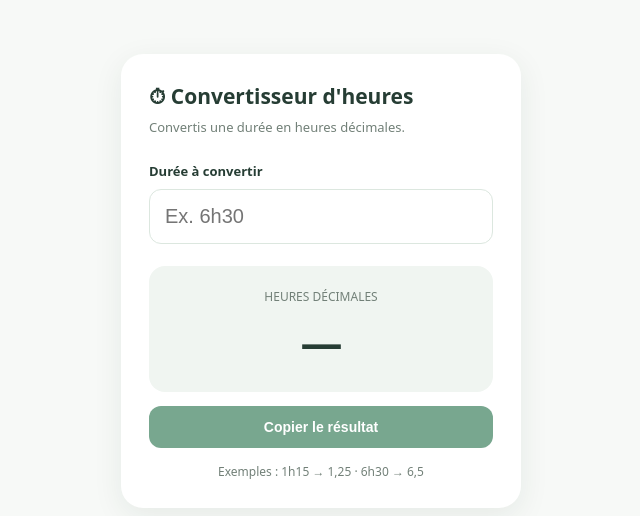
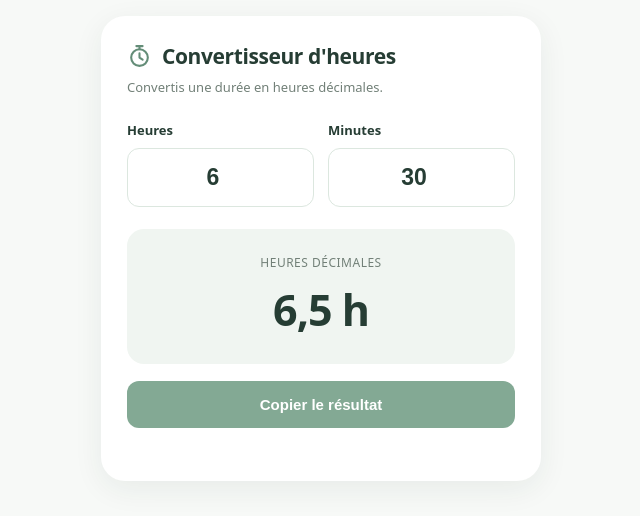
Before and after one commit to sowmchd-sketch/calculateur-recuperation, a plain HTML site: page conversion.html in a window 1280 px wide. Both pictures are taken after a click on the button "Copier le résultat". Shown: the whole page, without its empty margins (319-959 px from the left). Drawn offline with Linux system fonts and the light colour scheme.

Commit message:
Update conversion.html

```diff
--- a/conversion.html
+++ b/conversion.html
@@ -5,41 +5,66 @@
 <meta charset="UTF-8">
 <meta name="viewport" content="width=device-width, initial-scale=1">
 <title>Convertisseur d'heures</title>
+
 <style>
 :root {
-  --sage: #78a78f;
+  --sage: #83a994;
+  --sage-dark: #648d78;
   --dark: #263d34;
   --muted: #728078;
   --soft: #f0f5f1;
 }
-* { box-sizing: border-box; }
+
+* {
+  box-sizing: border-box;
+}
 
 body {
   margin: 0;
-  padding: 24px 14px;
+  padding: 16px;
   background: #f7f9f7;
-  font-family: system-ui, sans-serif;
+  font-family: system-ui, -apple-system, sans-serif;
   color: var(--dark);
 }
 
 .card {
-  max-width: 400px;
-  margin: 30px auto;
+  max-width: 440px;
+  margin: 0 auto;
+  padding: 26px;
   background: white;
-  padding: 28px;
-  border-radius: 22px;
-  box-shadow: 0 8px 30px rgba(30,60,40,.08);
+  border-radius: 24px;
+  box-shadow: 0 8px 30px rgba(30,60,40,.07);
+}
+
+.header {
+  display: flex;
+  align-items: center;
+  gap: 10px;
+  margin-bottom: 8px;
+}
+
+.header svg {
+  width: 25px;
+  height: 25px;
+  stroke: var(--sage-dark);
 }
 
 h1 {
   font-size: 21px;
-  margin: 0 0 8px;
+  margin: 0;
+  letter-spacing: -.4px;
 }
 
 .subtitle {
+  font-size: 13px;
   color: var(--muted);
-  font-size: 13px;
-  margin-bottom: 26px;
+  margin: 0 0 25px;
+}
+
+.fields {
+  display: grid;
+  grid-template-columns: 1fr 1fr;
+  gap: 14px;
 }
 
 label {
@@ -51,23 +76,26 @@ label {
 
 input {
   width: 100%;
-  padding: 15px;
+  padding: 15px 12px;
   border: 1px solid #dce7df;
   border-radius: 12px;
-  font-size: 20px;
+  background: white;
+  color: var(--dark);
+  font-size: 23px;
+  font-weight: 600;
+  text-align: center;
   outline: none;
-  color: var(--dark);
-  background: #fff;
 }
 
 input:focus {
   border-color: var(--sage);
+  box-shadow: 0 0 0 3px rgba(131,169,148,.13);
 }
 
 .result {
   background: var(--soft);
-  border-radius: 16px;
-  padding: 22px;
+  border-radius: 17px;
+  padding: 25px 15px;
   margin-top: 22px;
   text-align: center;
 }
@@ -75,127 +103,244 @@ input:focus {
 .result-label {
   font-size: 12px;
   color: var(--muted);
-  margin-bottom: 8px;
+  letter-spacing: .5px;
+  margin-bottom: 9px;
 }
 
 .result-value {
-  font-size: 42px;
+  font-size: 43px;
   font-weight: 750;
   letter-spacing: -1px;
+  overflow-wrap: anywhere;
 }
 
 button {
   width: 100%;
-  padding: 13px;
-  margin-top: 14px;
+  padding: 15px;
+  margin-top: 17px;
   background: var(--sage);
+  color: white;
   border: none;
   border-radius: 12px;
-  color: white;
+  font-size: 15px;
   font-weight: 650;
-  font-size: 14px;
   cursor: pointer;
 }
 
 button:hover {
-  background: #638e78;
+  background: var(--sage-dark);
 }
 
-.hint {
-  margin-top: 15px;
+button:disabled {
+  opacity: .5;
+  cursor: not-allowed;
+}
+
+.feedback {
+  min-height: 17px;
+  margin-top: 10px;
   text-align: center;
+  font-size: 12px;
   color: var(--muted);
-  font-size: 12px;
+}
+
+@media (max-width: 400px) {
+  .card {
+    padding: 20px;
+  }
+
+  h1 {
+    font-size: 19px;
+  }
+
+  .result-value {
+    font-size: 38px;
+  }
 }
 </style>
 </head>
+
 <body>
 
 <div class="card">
-  <h1>⏱ Convertisseur d'heures</h1>
-  <div class="subtitle">
-    Convertis une durée en heures décimales.
+
+  <div class="header">
+    <svg viewBox="0 0 24 24"
+         fill="none"
+         stroke-width="2"
+         stroke-linecap="round"
+         stroke-linejoin="round">
+      <circle cx="12" cy="13" r="8"/>
+      <path d="M12 9v4l3 2"/>
+      <path d="M9 2h6"/>
+      <path d="M12 2v3"/>
+    </svg>
+
+    <h1>Convertisseur d'heures</h1>
   </div>
 
-  <label for="duree">Durée à convertir</label>
-  <input
-    id="duree"
-    type="text"
-    placeholder="Ex. 6h30"
-    autocomplete="off"
-    oninput="convertir()"
-  >
+  <p class="subtitle">
+    Convertis une durée en heures décimales.
+  </p>
+
+  <div class="fields">
+
+    <div>
+      <label for="heures">Heures</label>
+      <input
+        id="heures"
+        type="number"
+        min="0"
+        step="1"
+        value="6"
+        inputmode="numeric"
+      >
+    </div>
+
+    <div>
+      <label for="minutes">Minutes</label>
+      <input
+        id="minutes"
+        type="number"
+        min="0"
+        max="59"
+        step="1"
+        value="30"
+        inputmode="numeric"
+      >
+    </div>
+
+  </div>
 
   <div class="result">
-    <div class="result-label">HEURES DÉCIMALES</div>
-    <div class="result-value" id="resultat">—</div>
+    <div class="result-label">
+      HEURES DÉCIMALES
+    </div>
+
+    <div
+      class="result-value"
+      id="resultat"
+      aria-live="polite">
+      6,5 h
+    </div>
   </div>
 
-  <button onclick="copier()">Copier le résultat</button>
+  <button id="copier" type="button">
+    Copier le résultat
+  </button>
 
-  <div class="hint">
-    Exemples : 1h15 → 1,25 · 6h30 → 6,5
+  <div
+    class="feedback"
+    id="feedback"
+    aria-live="polite">
   </div>
+
 </div>
 
 <script>
+const heuresInput = document.getElementById("heures");
+const minutesInput = document.getElementById("minutes");
+const resultat = document.getElementById("resultat");
+const bouton = document.getElementById("copier");
+const feedback = document.getElementById("feedback");
+
 let valeur = "";
 
 function convertir() {
-  const texte = document.getElementById("duree")
-    .value.trim().toLowerCase().replace(/\s/g, "");
+  const h = Number(heuresInput.value);
+  const m = Number(minutesInput.value);
 
-  const resultat = document.getElementById("resultat");
+  const valide =
+    heuresInput.value.trim() !== "" &&
+    minutesInput.value.trim() !== "" &&
+    Number.isSafeInteger(h) &&
+    Number.isInteger(m) &&
+    h >= 0 &&
+    m >= 0 &&
+    m < 60;
 
-  if (!texte) {
+  feedback.textContent = "";
+
+  if (!valide) {
     valeur = "";
     resultat.textContent = "—";
+    bouton.disabled = true;
     return;
   }
 
-  // Formats acceptés : 6h30, 6:30, 6h, 30min
-  const match = texte.match(
-    /^(?:(\d+)h(?:(\d{1,2})(?:min)?)?|(\d+):(\d{1,2})|(\d+)min)$/
-  );
-
-  if (!match) {
-    valeur = "";
-    resultat.textContent = "Format invalide";
-    return;
-  }
-
-  const heures = Number(match[1] ?? match[3] ?? 0);
-  const minutes = Number(match[2] ?? match[4] ?? match[5] ?? 0);
-
-  if (minutes >= 60 && match[5] === undefined) {
-    valeur = "";
-    resultat.textContent = "Minutes invalides";
-    return;
-  }
-
-  const decimal = heures + minutes / 60;
+  const decimal = h + m / 60;
 
   valeur = String(
     Math.round(decimal * 10000) / 10000
   ).replace(".", ",");
 
   resultat.textContent = valeur + " h";
+  bouton.disabled = false;
 }
 
 async function copier() {
   if (!valeur) return;
 
+  const texte = valeur;
+  let copieReussie = false;
+
+  // Méthode moderne
   try {
-    await navigator.clipboard.writeText(valeur);
-    const bouton = document.querySelector("button");
+    if (navigator.clipboard &&
+        window.isSecureContext) {
+      await navigator.clipboard.writeText(texte);
+      copieReussie = true;
+    }
+  } catch (e) {
+    copieReussie = false;
+  }
+
+  // Méthode de secours pour certaines intégrations
+  if (!copieReussie) {
+    const zone = document.createElement("textarea");
+    zone.value = texte;
+    zone.setAttribute("readonly", "");
+    zone.style.position = "fixed";
+    zone.style.opacity = "0";
+
+    document.body.appendChild(zone);
+    zone.focus();
+    zone.select();
+
+    try {
+      copieReussie = document.execCommand("copy");
+    } catch (e) {
+      copieReussie = false;
+    }
+
+    document.body.removeChild(zone);
+  }
+
+  if (copieReussie) {
     bouton.textContent = "✓ Copié !";
+    feedback.textContent = "";
+
     setTimeout(() => {
       bouton.textContent = "Copier le résultat";
     }, 1500);
-  } catch {
-    alert("Copie impossible sur ce navigateur.");
+  } else {
+    feedback.textContent =
+      "Copie bloquée : sélectionne le résultat pour le copier manuellement.";
+
+    const selection = window.getSelection();
+    const range = document.createRange();
+
+    range.selectNodeContents(resultat);
+    selection.removeAllRanges();
+    selection.addRange(range);
   }
 }
+
+heuresInput.addEventListener("input", convertir);
+minutesInput.addEventListener("input", convertir);
+bouton.addEventListener("click", copier);
+
+convertir();
 </script>
 
 </body>
```
